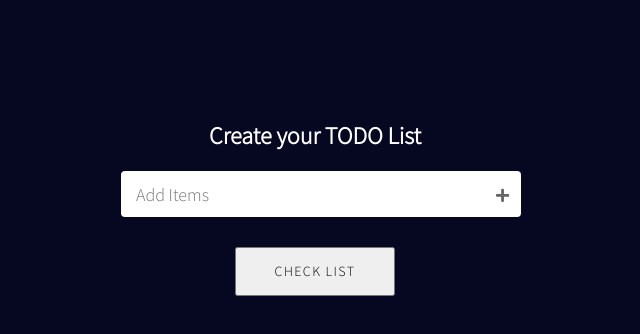
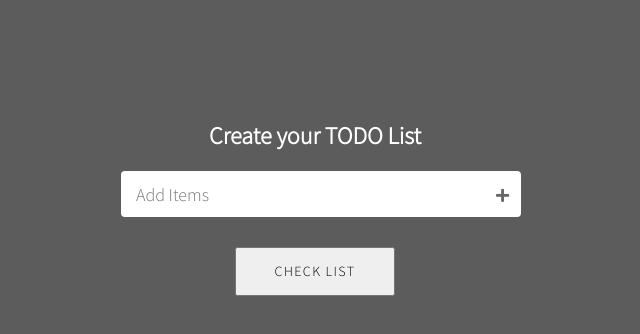
Before and after one commit to haritpanchal/react-todo-app, a React (Create React App) app: page / in a window 1280 px wide. Shown: the top 334 px of the page, without its empty margins (325-965 px from the left). Built offline with nearby package versions, Linux system fonts and the light colour scheme.

Commit message:
background color changed

```diff
--- a/src/components/todoreact/style.css
+++ b/src/components/todoreact/style.css
@@ -13,7 +13,7 @@ html {
 
 .main-div {
     min-height: 100vh;
-    background: #060822;
+    background: #000000a3;
     display: flex;
     justify-content: center;
     /* align-items: center; */
```
